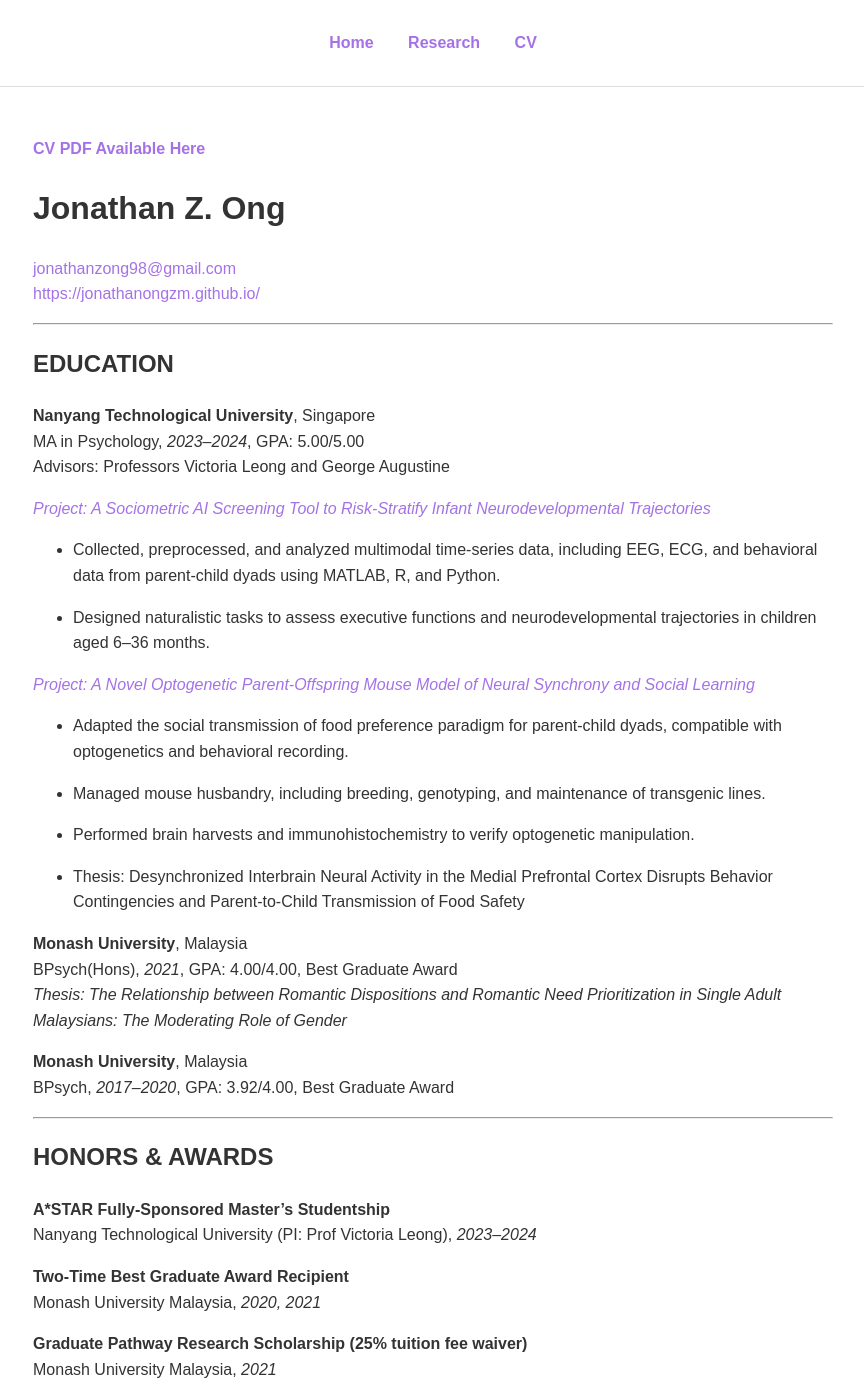
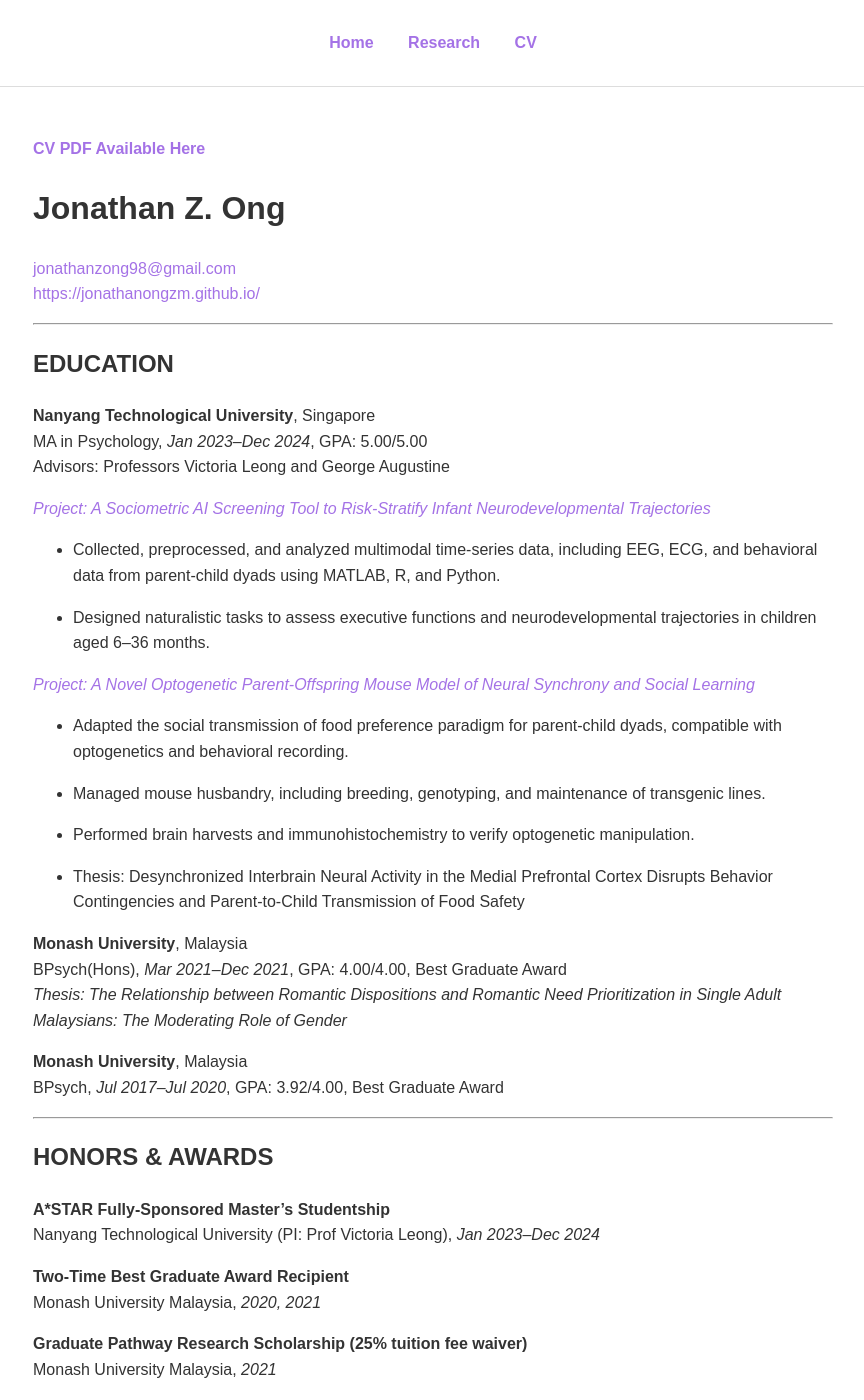
Before and after one commit to jonathanongzm/jonathanongzm.github.io, a Jekyll site: the page built from cv.markdown, in a window 1280 px wide and 1400 px high. Shown: the whole window, without its empty margins (207-1071 px from the left). Built offline with Jekyll 4.4.1, drawn with Linux system fonts in a browser that asks for light colours.

Commit message:
specified months in education start and end

```diff
--- a/cv.markdown
+++ b/cv.markdown
@@ -15,7 +15,7 @@
 ## EDUCATION
 
 **Nanyang Technological University**, Singapore
-MA in Psychology, *2023–2024*, GPA: 5.00/5.00<br>
+MA in Psychology, *Jan 2023–Dec 2024*, GPA: 5.00/5.00<br>
 Advisors: Professors Victoria Leong and George Augustine
 
 [*Project: A Sociometric AI Screening Tool to Risk-Stratify Infant Neurodevelopmental Trajectories*](https://jonathanongzm.github.io/research/#stars-project)
@@ -35,18 +35,18 @@
 - Thesis: Desynchronized Interbrain Neural Activity in the Medial Prefrontal Cortex Disrupts Behavior Contingencies and Parent-to-Child Transmission of Food Safety
 
 **Monash University**, Malaysia
-BPsych(Hons), *2021*, GPA: 4.00/4.00, Best Graduate Award<br>
+BPsych(Hons), *Mar 2021–Dec 2021*, GPA: 4.00/4.00, Best Graduate Award<br>
 *Thesis: The Relationship between Romantic Dispositions and Romantic Need Prioritization in Single Adult Malaysians: The Moderating Role of Gender*
 
 **Monash University**, Malaysia
-BPsych, *2017–2020*, GPA: 3.92/4.00, Best Graduate Award<br>
+BPsych, *Jul 2017–Jul 2020*, GPA: 3.92/4.00, Best Graduate Award<br>
 
 ---
 
 ## HONORS & AWARDS
 
 **A\*STAR Fully-Sponsored Master's Studentship**
-Nanyang Technological University (PI: Prof Victoria Leong), *2023–2024*
+Nanyang Technological University (PI: Prof Victoria Leong), *Jan 2023–Dec 2024*
 
 **Two-Time Best Graduate Award Recipient**
 Monash University Malaysia, *2020, 2021*
```
Also changed, not shown: 4 other files.
